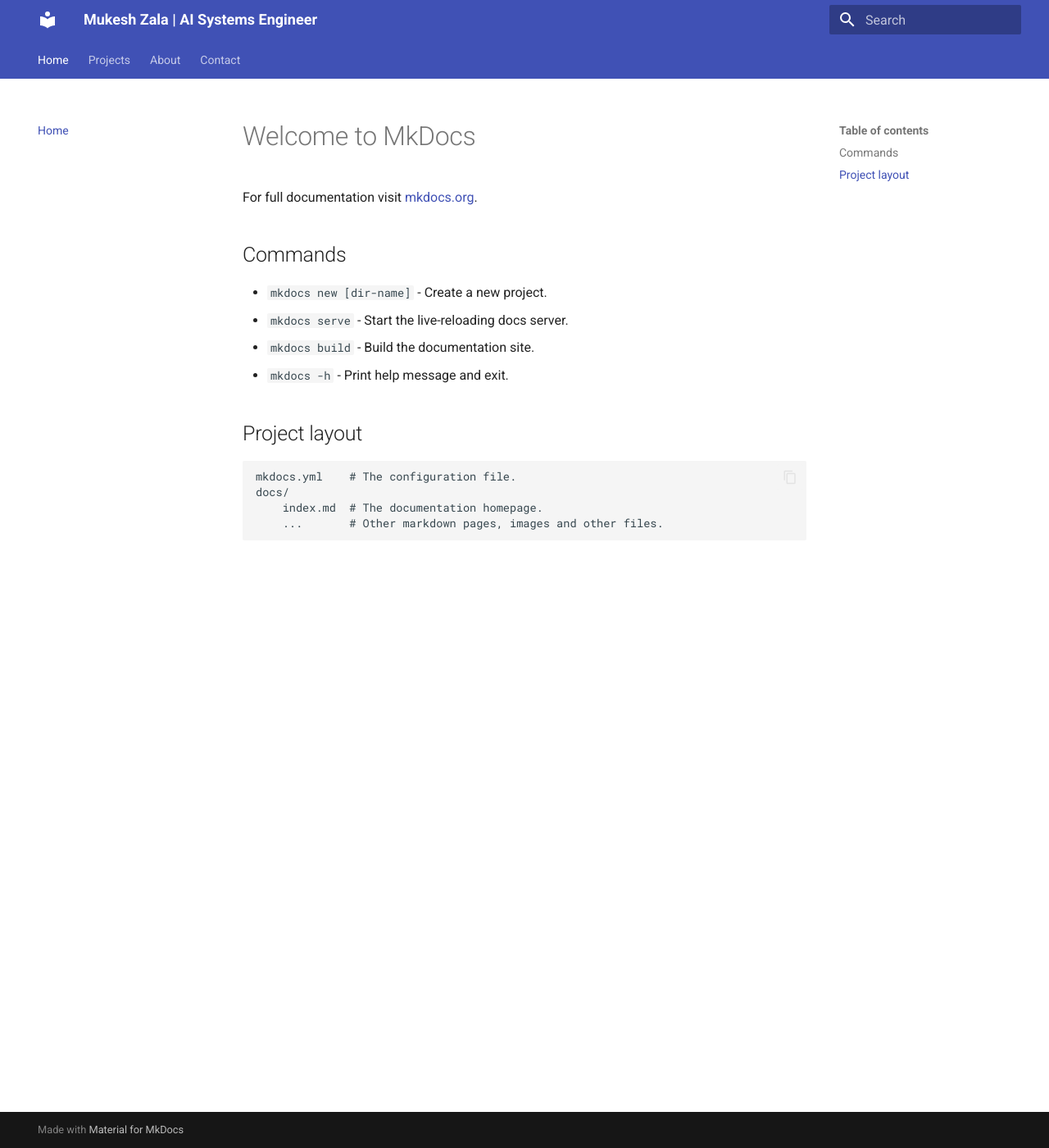
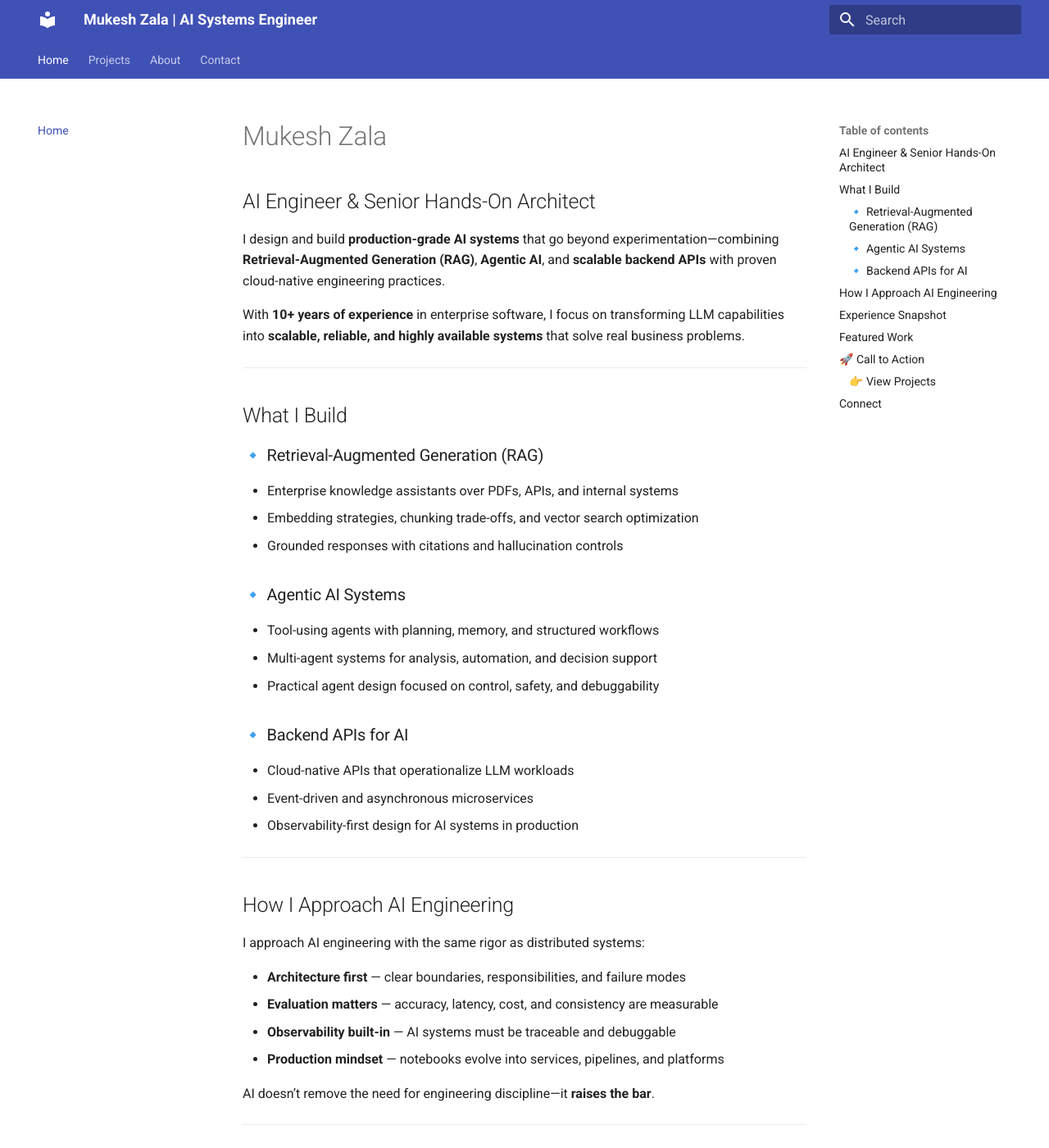
Before and after one commit to mukeshzala/mukeshzala.github.io, an MkDocs documentation site: the page built from docs/index.md, in a window 1280 px wide and 1400 px high. Shown: the whole window at 82% size. Built offline with MkDocs 1.6.1 and Material for MkDocs 9.7.7, drawn with Linux system fonts in a browser that asks for light colours; some of the changed text lies outside the part shown.

Commit message:
updated profile page

```diff
--- a/docs/index.md
+++ b/docs/index.md
@@ -1,17 +1,92 @@
-# Welcome to MkDocs
+# Mukesh Zala
 
-For full documentation visit [mkdocs.org](https://www.mkdocs.org).
+## AI Engineer & Senior Hands-On Architect
 
-## Commands
+I design and build **production-grade AI systems** that go beyond experimentation—combining **Retrieval-Augmented Generation (RAG)**, **Agentic AI**, and **scalable backend APIs** with proven cloud-native engineering practices.
 
-* `mkdocs new [dir-name]` - Create a new project.
-* `mkdocs serve` - Start the live-reloading docs server.
-* `mkdocs build` - Build the documentation site.
-* `mkdocs -h` - Print help message and exit.
+With **10+ years of experience** in enterprise software, I focus on transforming LLM capabilities into **scalable, reliable, and highly available  systems** that solve real business problems.
 
-## Project layout
+---
 
-    mkdocs.yml    # The configuration file.
-    docs/
-        index.md  # The documentation homepage.
-        ...       # Other markdown pages, images and other files.
+## What I Build
+
+### 🔹 Retrieval-Augmented Generation (RAG)
+
+* Enterprise knowledge assistants over PDFs, APIs, and internal systems
+* Embedding strategies, chunking trade-offs, and vector search optimization
+* Grounded responses with citations and hallucination controls
+
+### 🔹 Agentic AI Systems
+
+* Tool-using agents with planning, memory, and structured workflows
+* Multi-agent systems for analysis, automation, and decision support
+* Practical agent design focused on control, safety, and debuggability
+
+### 🔹 Backend APIs for AI
+
+* Cloud-native APIs that operationalize LLM workloads
+* Event-driven and asynchronous microservices
+* Observability-first design for AI systems in production
+
+---
+
+## How I Approach AI Engineering
+
+I approach AI engineering with the same rigor as distributed systems:
+
+* **Architecture first** — clear boundaries, responsibilities, and failure modes
+* **Evaluation matters** — accuracy, latency, cost, and consistency are measurable
+* **Observability built-in** — AI systems must be traceable and debuggable
+* **Production mindset** — notebooks evolve into services, pipelines, and platforms
+
+AI doesn’t remove the need for engineering discipline—it **raises the bar**.
+
+---
+
+## Experience Snapshot
+
+* **Principal Software Engineer – Dell Technologies**
+  Designing and supporting large-scale, cloud-native systems used in production environments.
+
+* **Background across**
+  Cloud platforms, microservices, event-driven architectures, reliability engineering, and observability.
+
+* **AI & ML Education**
+  Post Graduate Program in **Artificial Intelligence & Machine Learning**
+  (The University of Texas at Austin)
+
+This blend allows me to bridge **AI innovation** with **enterprise reality**.
+
+---
+
+## Featured Work
+
+This portfolio showcases **hands-on AI systems**, including:
+
+* RAG chatbots over real-world document collections
+* Embedding-based semantic search and similarity systems
+* Agentic AI workflows with tool execution and control logic
+* Backend services that make LLMs usable in production
+
+Each project includes:
+
+* Clear problem statements and use cases
+* Architectural decisions and trade-offs
+* Technical implementation details
+* Links to source code and live demos
+
+---
+
+## 🚀 Call to Action
+
+### 👉 View Projects
+
+Explore detailed case studies, architectures, and implementations of the AI systems I’ve built.
+
+---
+
+## Connect
+
+* **GitHub** – Source code, notebooks, and experiments
+* **Hugging Face** – Live demos and curated collections
+* **LinkedIn** – Professional background and experience
```
Also changed, not shown: docs/projects/rag-chatbot.md (+1 -1 lines).
